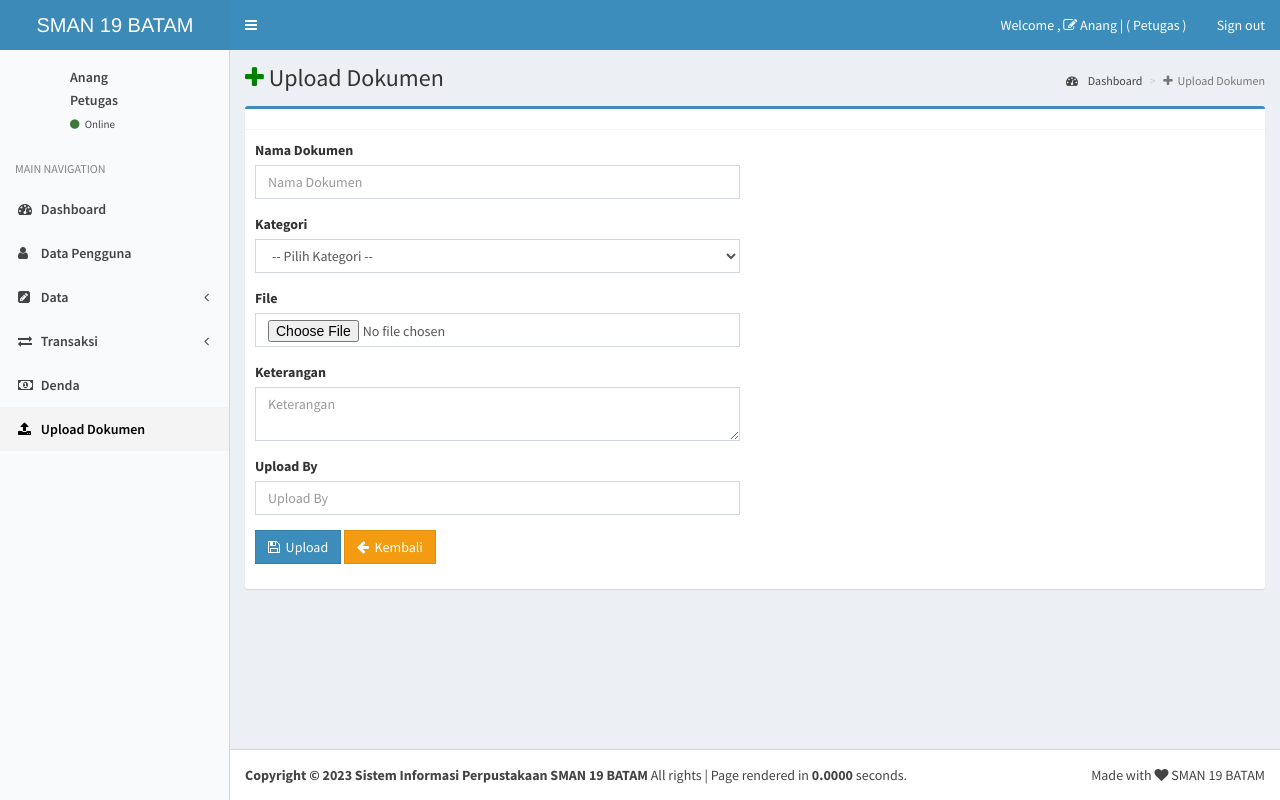
After one commit to van-grafity/perpus-ci3, a CodeIgniter app: page /database/user/upload in a window 1280 px wide. The commit adds this page. Run offline with CodeIgniter, Linux system fonts and the light colour scheme; a user stored in the database is signed in; data comes from the database, SQL or seed files in the repository; some libraries are stand-ins or nearby versions.

Commit message:
update and add view upload document

```diff
--- a/application/config/database.php
+++ b/application/config/database.php
@@ -78,7 +78,7 @@ $db['default'] = array(
 	'hostname' => 'localhost',
 	'username' => 'root',
 	'password' => '',
-	'database' => 'perpus_ci3',
+	'database' => 'projek_perpus',
 	'dbdriver' => 'mysqli',
 	'dbprefix' => '',
 	'pconnect' => FALSE,
--- a/application/controllers/User.php
+++ b/application/controllers/User.php
@@ -304,6 +304,18 @@ class User extends CI_Controller {
 			}
 		}
     }
+
+	public function upload()
+	{
+		$this->data['idbo'] = $this->session->userdata('ses_id');
+        $this->data['user'] = $this->M_Admin->get_table('tbl_login');
+
+        $this->data['title_web'] = 'Tambah User ';
+        $this->load->view('header_view',$this->data);
+        $this->load->view('sidebar_view',$this->data);
+        $this->load->view('user/upload');
+        $this->load->view('footer_view',$this->data);
+	}
     public function del()
     {
         if($this->uri->segment('3') == ''){ echo '<script>alert("halaman tidak ditemukan");window.location="'.base_url('user').'";</script>';}
--- a/application/views/sidebar_view.php
+++ b/application/views/sidebar_view.php
@@ -11,8 +11,6 @@
             if(isset($d->foto)){
           ?>
           <br/>
-          <img src="<?php echo base_url();?>assets_style/image/<?php echo $d->foto;?>" alt="#" c
-          lass="user-image" style="border:2px solid #fff;height:auto;width:100%;"/>
           <?php }else{?>
             <!--<img src="" alt="#" class="user-image" style="border:2px solid #fff;"/>-->
             <i class="fa fa-user fa-4x" style="color:#fff;"></i>
@@ -116,6 +114,13 @@
 
                 </a>
             </li>
+            <!-- upload dokumen (No, Nama, File Action) -->
+            <li class="<?php if($this->uri->uri_string() == 'user/upload'){ echo 'active';}?>">
+                <a href="<?php echo base_url("user/upload");?>" class="cursor">
+                    <i class="fa fa-upload"></i> <span>Upload Dokumen</span>
+
+                </a>
+            </li>
 			<?php }?>
 			<?php if($this->session->userdata('level') == 'Anggota'){?>
 				<li class="<?php if($this->uri->uri_string() == 'transaksi'){ echo 'active';}?>">
--- a/application/views/user/tambah_view.php
+++ b/application/views/user/tambah_view.php
@@ -76,6 +76,7 @@
                         </div>
                         <div class="pull-right">
                             <button type="submit" class="btn btn-primary btn-md">Submit</button>
+                        </div>
                     </form>
                             <a href="<?= base_url('user');?>" class="btn btn-danger btn-md">Kembali</a>
                         </div>
--- /dev/null
+++ b/application/views/user/upload.php
@@ -0,0 +1,61 @@
+<?php if(! defined('BASEPATH')) exit('No direct script acess allowed');?>
+<div class="content-wrapper">
+  <section class="content-header">
+    <h1>
+        <i class="fa fa-plus" style="color:green"> </i>  Upload Dokumen
+    </h1>
+    <ol class="breadcrumb">
+        <li><a href="<?php echo base_url('dashboard');?>"><i class="fa fa-dashboard"></i>&nbsp; Dashboard</a></li>
+        <li class="active"><i class="fa fa-plus"></i>&nbsp; Upload Dokumen</li>
+    </ol>
+  </section>
+  <section class="content">
+	<div class="row">
+	    <div class="col-md-12">
+	        <div class="box box-primary">
+                <div class="box-header with-border">
+                </div>
+			    <!-- /.box-header -->
+			    <div class="box-body">
+                    <form action="<?php echo base_url('user/do_upload');?>" method="POST" enctype="multipart/form-data">
+                        <div class="row">
+                            <div class="col-sm-6">
+                                <div class="form-group">
+                                    <label>Nama Dokumen</label>
+                                    <input type="text" class="form-control" name="nama" required="required" placeholder="Nama Dokumen">
+                                </div>
+                                <div class="form-group">
+                                    <label>Kategori</label>
+                                    <select name="kategori" class="form-control" required="required">
+                                        <option value="">-- Pilih Kategori --</option>
+                                        <option value="1">Dokumen</option>
+                                        <option value="2">Laporan</option>
+                                        <option value="3">Proposal</option>
+                                        <option value="4">Surat</option>
+                                    </select>
+                                </div>
+                                <div class="form-group">
+                                    <label>File</label>
+                                    <input type="file" class="form-control" name="file" required="required">
+                                </div>
+                                <div class="form-group">
+                                    <label>Keterangan</label>
+                                    <textarea name="keterangan" class="form-control" required="required" placeholder="Keterangan"></textarea>
+                                </div>
+                                <div class="form-group">
+                                    <label>Upload By</label>
+                                    <input type="text" class="form-control" name="upload_by" required="required" placeholder="Upload By">
+                                </div>
+                            </div>
+                        </div>
+                        <div class="form-group">
+                            <button type="submit" name="submit" class="btn btn-primary btn-flat"><i class="fa fa-save"></i>&nbsp; Upload</button>
+                            <a href="<?php echo base_url('user');?>" class="btn btn-warning btn-flat"><i class="fa fa-arrow-left"></i>&nbsp; Kembali</a>
+                        </div>
+                    </form>
+                </div>
+            </div>
+        </div>
+    </div>
+    </section>
+</div>
```
